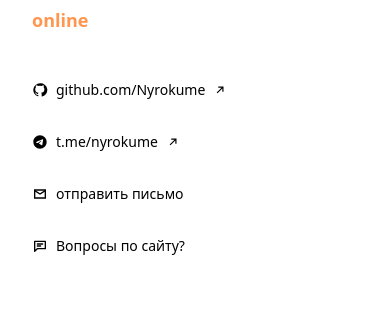
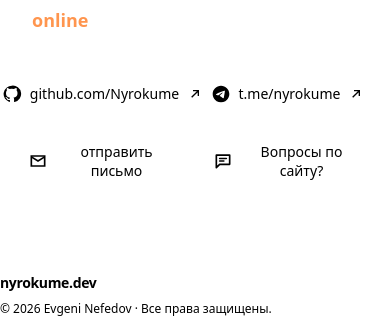
Before and after one commit to Nyrokume/nyrokume.dev, a Next.js app: page / in a window 390 px wide. Shown: the part 410-728 px from the top of the page. Built offline with nearby package versions, Linux system fonts and the light colour scheme; no server answers.

Commit message:
Expand hero action buttons into a full-width grid.
Use a 2x2 mobile and 4-column desktop layout with larger tap targets.

```diff
--- a/components/sections/hero-section.tsx
+++ b/components/sections/hero-section.tsx
@@ -62,7 +62,7 @@ export function HeroSection({
         </div>
 
         <motion.div
-          className="flex flex-wrap gap-3 pt-1"
+          className="grid grid-cols-2 gap-3 pt-1 sm:gap-4 lg:grid-cols-4"
           initial={{ opacity: 0, y: 10 }}
           animate={{ opacity: 1, y: 0 }}
           transition={{ duration: 0.45, delay: 1.1 }}
@@ -91,26 +91,26 @@ function HeroActionButton({
   chatOpen?: boolean;
 }) {
   const baseClass =
-    "focus-ring inline-flex cursor-pointer items-center gap-2 rounded-lg border px-4 py-2.5 text-sm transition-colors";
+    "focus-ring flex w-full min-h-12 cursor-pointer items-center justify-center gap-2 rounded-lg border px-3 py-3 text-center text-sm leading-snug transition-colors sm:min-h-[3.25rem] sm:px-4 sm:py-3.5 sm:text-base";
   const className = action.primary
     ? `${baseClass} border-accent/50 text-foreground hover:border-accent hover:bg-accent-muted`
     : `${baseClass} border-border text-muted-light hover:border-muted hover:text-foreground`;
 
   const icon = action.icon === "github" ? (
-    <svg viewBox="0 0 24 24" className="h-4 w-4 fill-current" aria-hidden>
+    <svg viewBox="0 0 24 24" className="h-5 w-5 shrink-0 fill-current" aria-hidden>
       <path d="M12 2a10 10 0 0 0-3.2 19.5c.5.1.7-.2.7-.5v-1.8c-3 .7-3.6-1.3-3.6-1.3-.5-1.2-1.2-1.5-1.2-1.5-1-.7.1-.7.1-.7 1.1.1 1.7 1.1 1.7 1.1 1 .1.7 1.7 2.5 1.2.1-.9.4-1.5.7-1.8-2.4-.3-4.9-1.2-4.9-5.4 0-1.2.4-2.2 1.1-3-.1-.3-.5-1.4.1-2.9 0 0 .9-.3 3 1.1a10.3 10.3 0 0 1 5.4 0c2.1-1.4 3-1.1 3-1.1.6 1.5.2 2.6.1 2.9.7.8 1.1 1.8 1.1 3 0 4.2-2.5 5.1-4.9 5.4.4.3.8 1 .8 2v3c0 .3.2.6.7.5A10 10 0 0 0 12 2Z" />
     </svg>
   ) : action.icon === "telegram" ? (
-    <svg viewBox="0 0 24 24" className="h-4 w-4 fill-current" aria-hidden>
+    <svg viewBox="0 0 24 24" className="h-5 w-5 shrink-0 fill-current" aria-hidden>
       <path d="M12 2C6.48 2 2 6.48 2 12s4.48 10 10 10 10-4.48 10-10S17.52 2 12 2Zm4.64 6.8c-.15 1.58-.8 5.42-1.13 7.19-.14.75-.42 1-.68 1.03-.58.05-1.02-.38-1.58-.75-.88-.58-1.38-.94-2.23-1.5-.99-.65-.35-1.01.22-1.59.15-.15 2.71-2.48 2.76-2.69a.2.2 0 0 0-.05-.18c-.06-.05-.14-.03-.21-.02-.09.02-1.49.95-4.22 2.79-.4.27-.76.41-1.08.4-.36-.01-1.04-.2-1.55-.37-.63-.2-1.12-.31-1.08-.66.02-.18.27-.36.74-.55 2.92-1.27 4.86-2.11 5.83-2.51 2.78-1.16 3.35-1.36 3.73-1.36.08 0 .27.02.39.12.1.08.13.19.14.27-.01.06.01.24 0 .38Z" />
     </svg>
   ) : action.icon === "mail" ? (
-    <svg viewBox="0 0 24 24" className="h-4 w-4 fill-none stroke-current" aria-hidden>
+    <svg viewBox="0 0 24 24" className="h-5 w-5 shrink-0 fill-none stroke-current" aria-hidden>
       <path strokeWidth="2" d="M4 6h16v12H4z" />
       <path strokeWidth="2" d="m4 7 8 5 8-5" />
     </svg>
   ) : action.icon === "chat" ? (
-    <svg viewBox="0 0 24 24" className="h-4 w-4 fill-none stroke-current" aria-hidden>
+    <svg viewBox="0 0 24 24" className="h-5 w-5 shrink-0 fill-none stroke-current" aria-hidden>
       <path strokeWidth="2" d="M4 5h16v11H8l-4 4V5Z" strokeLinejoin="round" />
       <path strokeWidth="2" d="M8 9h8M8 12h5" strokeLinecap="round" />
     </svg>
@@ -143,7 +143,7 @@ function HeroActionButton({
         {icon}
         {action.label}
         {action.icon === "github" || action.icon === "telegram" ? (
-          <svg viewBox="0 0 24 24" className="h-3.5 w-3.5 fill-none stroke-current" aria-hidden>
+          <svg viewBox="0 0 24 24" className="h-4 w-4 shrink-0 fill-none stroke-current" aria-hidden>
             <path strokeWidth="2" d="M7 17 17 7M9 7h8v8" />
           </svg>
         ) : null}
```
